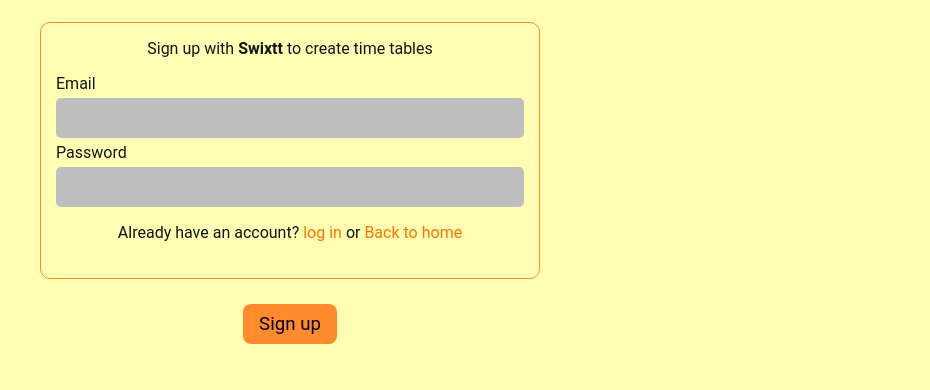
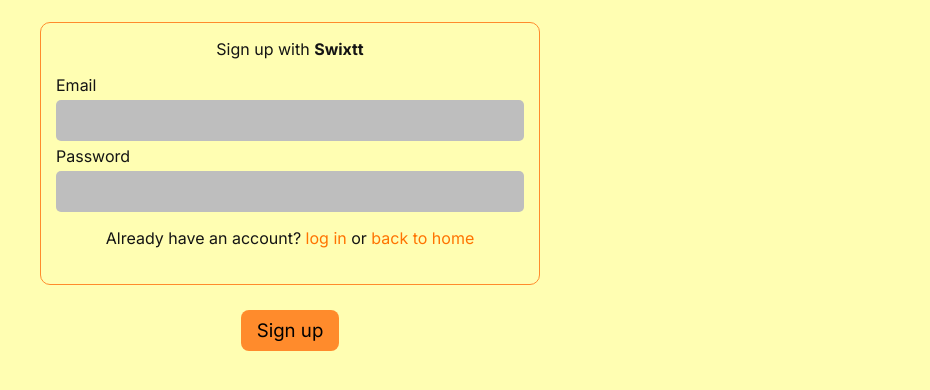
Before and after one commit to emmanuelekopimo/swixtt_web, a plain HTML site: page sign-up/index.html in a window 1280 px wide. Shown: the part 200-590 px from the top of the page, without its empty margins (350-1280 px from the left). Drawn offline with Linux system fonts and the light colour scheme.

Commit message:
ui optimizations

```diff
--- a/general.css
+++ b/general.css
@@ -37,7 +37,7 @@
 }
 
 .logo-image {
-  width: 80%;
+  width: 72%;
   max-width: 280px;
   margin: auto;
   display: block;
--- a/sign-up/index.html
+++ b/sign-up/index.html
@@ -6,6 +6,10 @@
     <meta name="viewport" content="width=device-width, initial-scale=1.0">
     <link rel="stylesheet" href="./../style.css">
     <link rel="stylesheet" href="./../general.css">
+    <link rel="preconnect" href="https://fonts.googleapis.com">
+    <link rel="preconnect" href="https://fonts.gstatic.com" crossorigin>
+    <link href="https://fonts.googleapis.com/css2?family=Inter:wght@100;200;300;400;500;600;700;800;900&display=swap"
+        rel="stylesheet">
     <script src="./../interface.js" defer></script>
     <script src="./../index.js" defer></script>
     <title>Swixtt - Sign up</title>
@@ -37,7 +41,7 @@
         <main class="content-area">
             <img src="./../res/icons/swixtt.png" alt="Header Image" class="logo-image">
             <div class="detail-area">
-                <p class="center-text caption top">Sign up with <b>Swixtt</b> to create time tables</p>
+                <p class="center-text caption top">Sign up with <b>Swixtt</b></p>
                 <p class="label">Email</p>
                 <div class="input-cover">
                     <input type="email" title="email" class="email-box">
@@ -47,7 +51,7 @@
                     <input type="email" title="password" class="pass-box">
                 </div>
                 <p class="center-text caption">Already have an account? <a href="./../login/index.html">log in</a> or
-                    <a href="./../index.html">Back to home</a>
+                    <a href="./../index.html">back to home</a>
                 </p>
             </div>
             <button class="small-button">Sign up</button>
--- a/style.css
+++ b/style.css
@@ -1,5 +1,5 @@
 * {
-  font-family: Roboto;
+  font-family: "Inter", sans-serif;
   color: rgb(20, 20, 20);
 }
 
```
Also changed, not shown: error/index.html (+4 -0 lines), index.html (+4 -0 lines), login/index.html (+6 -2 lines), view/index.html (+7 -0 lines), error/error.ts (added), sign-up/signup.ts (added).
